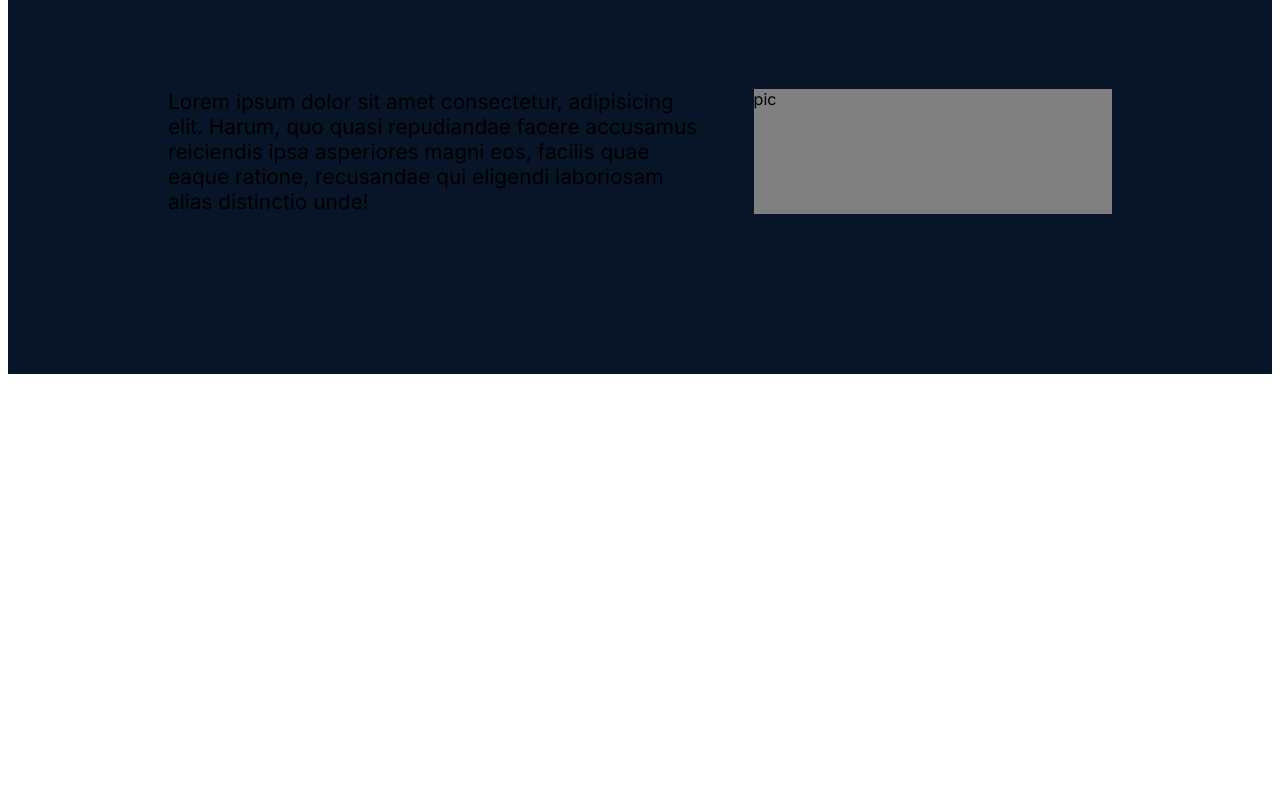
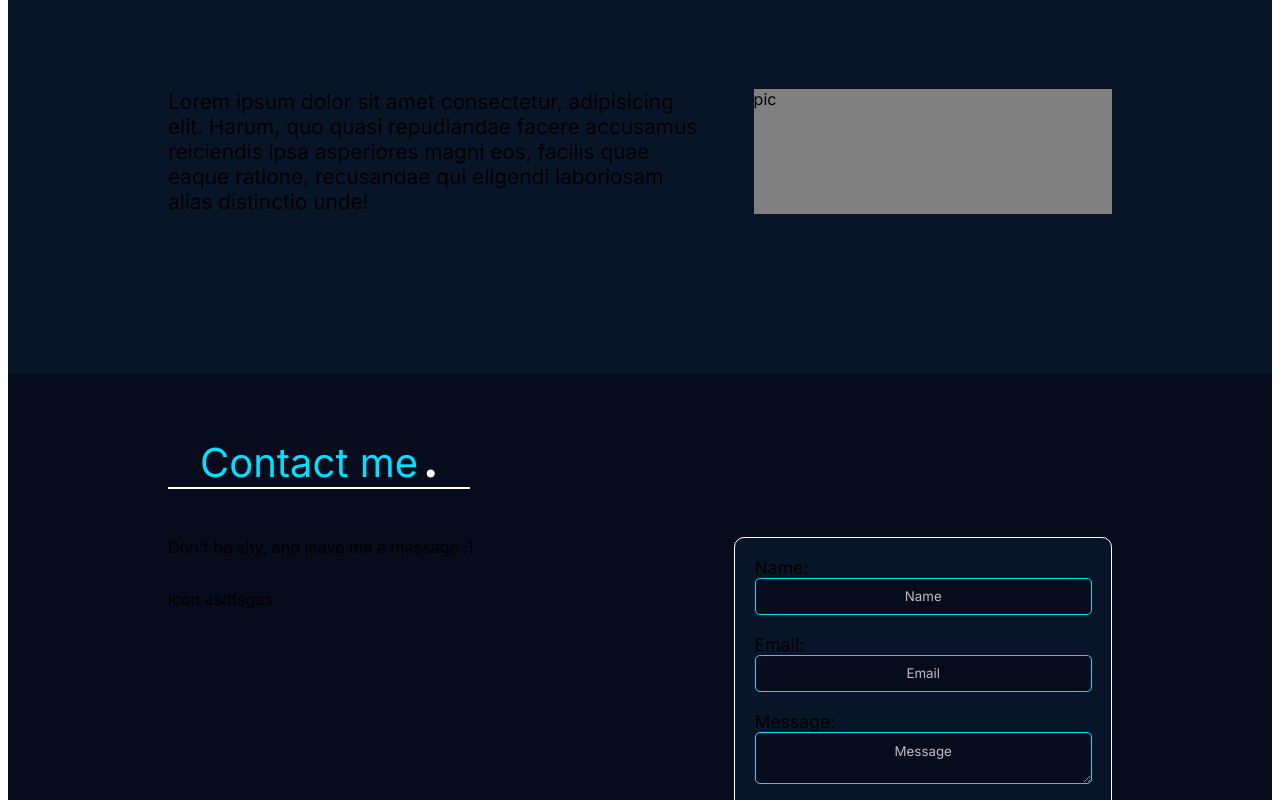
Before and after one commit to roobbs/info, a React (Vite) app: page / in a window 1280 px wide. Shown: the part 2000-2800 px from the top of the page. Before the commit the page ends 2382 px from the top, so only its background shows below. Built offline with nearby package versions, Linux system fonts and the light colour scheme; the HTML template or start-up script is replaced by a standard one.

Commit message:
Added contact section and form working correctly

```diff
--- a/package.json
+++ b/package.json
@@ -10,6 +10,7 @@
     "preview": "vite preview"
   },
   "dependencies": {
+    "@emailjs/browser": "^4.3.3",
     "react": "^18.2.0",
     "react-dom": "^18.2.0",
     "react-scroll": "^1.9.0"
--- a/src/App.jsx
+++ b/src/App.jsx
@@ -3,6 +3,7 @@ import Projects from "./components/Projects";
 import Header from "./components/Header";
 import Home from "./components/Home";
 import About from "./components/About";
+import Contact from "./components/Contact";
 
 export default function App() {
   return (
@@ -11,6 +12,7 @@ export default function App() {
       <Home />
       <Projects />
       <About />
+      <Contact />
     </>
   );
 }
--- a/src/components/Contact.jsx
+++ b/src/components/Contact.jsx
@@ -1,9 +1,61 @@
 import "../styles/Contact.css";
+import React, { useRef } from "react";
+import Title from "./Title";
+import emailjs from "@emailjs/browser";
 
 export default function Contact() {
+  const form = useRef();
+
+  const sendEmail = (e) => {
+    e.preventDefault();
+
+    emailjs
+      .sendForm("service_334b0jl", "contact_form", form.current, {
+        publicKey: "caVOFSlbrk5t_5IoO",
+      })
+      .then(
+        () => {
+          console.log("SUCCESS!");
+        },
+        (error) => {
+          console.log("FAILED...", error.text);
+        }
+      );
+  };
+
   return (
-    <>
-      <div>hola</div>
-    </>
+    <section id="contact" className="contactSection">
+      <Title title={"Contact me"}></Title>
+      <div className="contactContainer">
+        <div className="contactInfo">
+          <div>Don't be shy, and leave me a message :)</div>
+          <div>icon asdfsgas</div>
+        </div>
+        <form className="form" ref={form} onSubmit={sendEmail}>
+          <div>
+            <label htmlFor="name">Name:</label>
+            <input type="text" id="name" placeholder="Name" name="user_name" />
+          </div>
+          <div>
+            <label htmlFor="email">Email:</label>
+            <input
+              type="email"
+              id="email"
+              placeholder="Email"
+              name="user_email"
+            />
+          </div>
+          <div>
+            <label htmlFor="message">Message:</label>
+            <textarea
+              id="message"
+              placeholder="Message"
+              name="message"
+            ></textarea>
+          </div>
+          <button type="sumbit">Send</button>
+        </form>
+      </div>
+    </section>
   );
 }
--- /dev/null
+++ b/src/styles/Contact.css
@@ -0,0 +1,58 @@
+.contactSection {
+  /* height: 70vh; */
+  background-color: #070c1d;
+  display: flex;
+  flex-direction: column;
+  gap: 3rem;
+  padding: 4rem 10rem;
+  padding-bottom: 5rem;
+}
+.contactContainer {
+  display: grid;
+  grid-template-columns: 1.5fr 1fr;
+}
+.contactInfo {
+  display: flex;
+  flex-direction: column;
+  gap: 2rem;
+}
+.form {
+  background-color: #081528;
+  border: 1px solid white;
+  border-radius: 10px;
+  display: flex;
+  flex-direction: column;
+  /* align-items: center; */
+  gap: 1.2rem;
+  padding: 1.2rem;
+}
+.form div {
+  display: flex;
+  flex-direction: column;
+}
+label {
+  font-size: 1.1rem;
+}
+input,
+textarea {
+  background-color: #070c1d;
+  border: 1px solid #00e0ff;
+  border-radius: 5px;
+  padding: 10px 20px;
+  color: white;
+  resize: vertical;
+}
+input::placeholder,
+textarea::placeholder {
+  color: rgb(190, 190, 190);
+  text-align: center;
+  font-family: Inter;
+}
+button {
+  align-self: center;
+  padding: 0.5rem 1rem;
+  border-radius: 10px;
+  background-color: #00e0ff;
+  color: #081528;
+  font-size: 1.2rem;
+}
```
Also changed, not shown: 1 other file (tests, documents, lock files or other folders).
